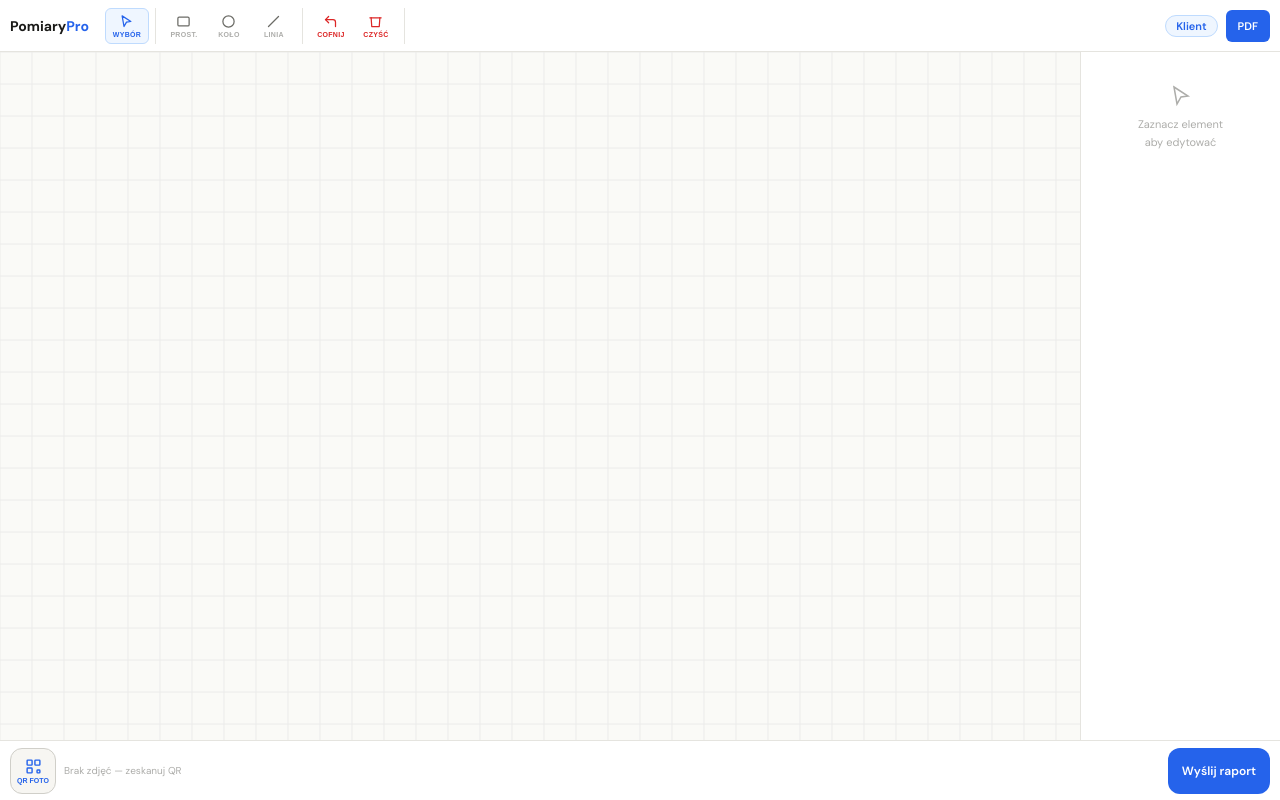
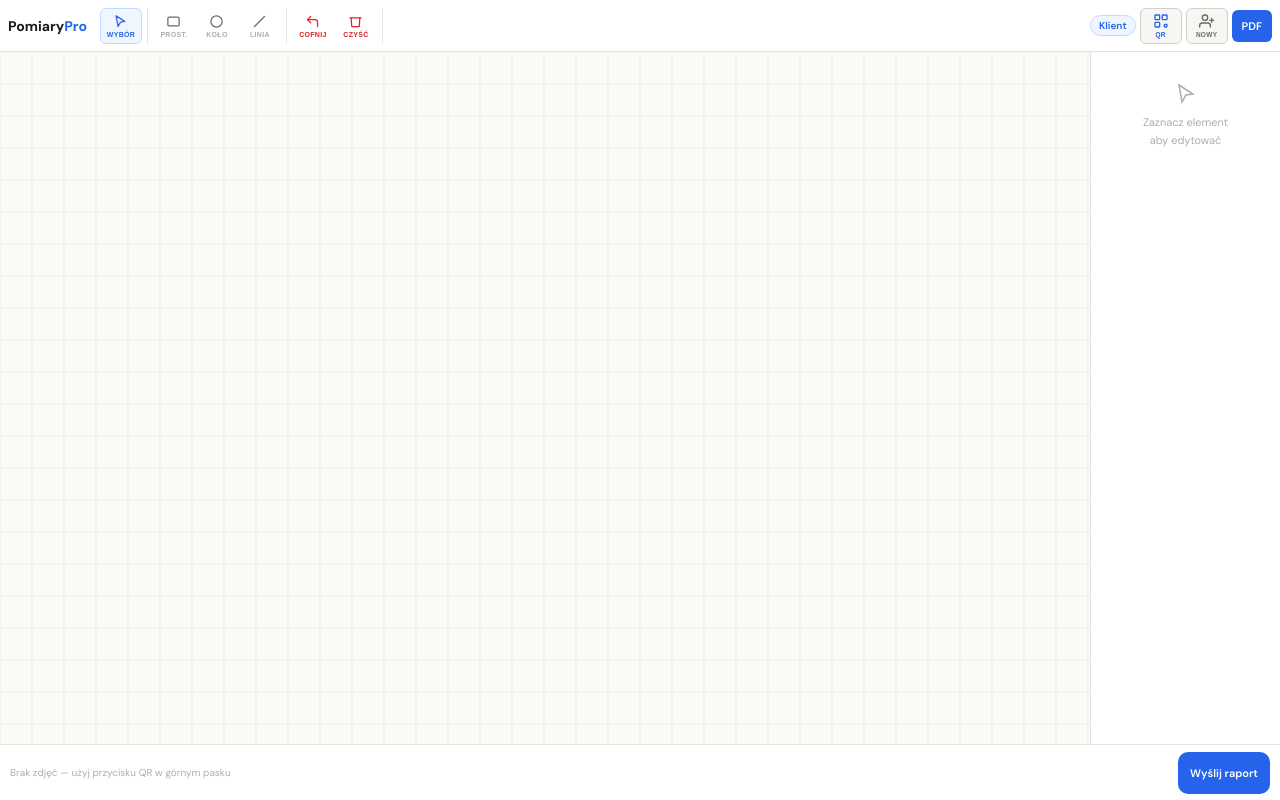
Before and after one commit to pavlowskymateusz-glitch/pomiarypro, a plain HTML site: page index.html in a window 1280 px wide. Both pictures are taken after a click on the button "Rozpocznij pomiar →". Drawn offline with nearby package versions, Linux system fonts and the light colour scheme; no server answers.

Commit message:
Add files via upload

```diff
--- a/index.html
+++ b/index.html
@@ -12,67 +12,43 @@
   --ac:#2563EB;--al:#EFF6FF;--am:#BFDBFE;--red:#DC2626;
   --ink:#1A1A18;--ink2:#6B6B66;--ink3:#ADADAA;
   --bg:#F7F6F2;--wh:#FFFFFF;--br:#E5E4DF;--br2:#D0CFC9;
-  --r:8px;--rl:12px;
-  --topbar:52px;--bottom:60px;
+  --r:8px;
 }
 *{box-sizing:border-box;margin:0;padding:0;-webkit-tap-highlight-color:transparent}
-html,body{
-  width:100%;height:100%;
-  overflow:hidden;
-  font-family:'DM Sans',sans-serif;
-  background:var(--bg);
-  touch-action:manipulation;
-}
+html,body{width:100%;height:100%;overflow:hidden;font-family:'DM Sans',sans-serif;background:var(--bg)}
 
 /* ── EKRAN STARTOWY ── */
 #ss{
   position:fixed;inset:0;z-index:999;background:var(--bg);
-  display:flex;align-items:center;justify-content:center;
-  padding:20px;
+  display:flex;align-items:center;justify-content:center;padding:20px;
 }
-.ssbox{
-  background:var(--wh);border-radius:16px;border:1px solid var(--br);
-  padding:36px 28px;width:100%;max-width:380px;text-align:center;
-}
+.ssbox{background:var(--wh);border-radius:16px;border:1px solid var(--br);padding:36px 28px;width:100%;max-width:380px;text-align:center;}
 .sslogo{font-size:28px;font-weight:700;color:var(--ink);margin-bottom:6px}
 .sslogo b{color:var(--ac)}
 .sssub{font-size:13px;color:var(--ink3);margin-bottom:24px}
-.ssinp{
-  display:block;width:100%;
-  border:2px solid var(--br);border-radius:var(--r);
-  padding:14px 14px;margin-bottom:14px;
-  font-family:'DM Sans',sans-serif;font-size:16px;color:var(--ink);
-  background:var(--bg);outline:none;
-}
+.ssinp{display:block;width:100%;border:2px solid var(--br);border-radius:var(--r);padding:14px;margin-bottom:14px;font-family:'DM Sans',sans-serif;font-size:16px;color:var(--ink);background:var(--bg);outline:none;}
 .ssinp:focus{border-color:var(--ac);background:var(--wh)}
-.ssbtn{
-  display:block;width:100%;height:52px;
-  background:var(--ac);color:var(--wh);border:none;border-radius:var(--r);
-  font-family:'DM Sans',sans-serif;font-size:16px;font-weight:700;cursor:pointer;
-}
+.ssbtn{display:block;width:100%;height:52px;background:var(--ac);color:var(--wh);border:none;border-radius:var(--r);font-family:'DM Sans',sans-serif;font-size:16px;font-weight:700;cursor:pointer;}
 
-/* ── APP LAYOUT ── */
+/* ── APP ── */
 #app{
-  display:flex;flex-direction:column;
+  display:grid;
+  grid-template-rows:52px 1fr 56px;
   width:100vw;height:100vh;
   overflow:hidden;
 }
 
 /* ── TOPBAR ── */
 .topbar{
-  height:var(--topbar);min-height:var(--topbar);flex-shrink:0;
+  grid-row:1;
   display:flex;align-items:center;
   background:var(--wh);border-bottom:1px solid var(--br);
-  padding:0 10px;gap:0;overflow-x:auto;overflow-y:hidden;
+  padding:0 8px;gap:0;overflow-x:auto;overflow-y:hidden;
 }
-.logo{font-size:14px;font-weight:700;color:var(--ink);margin-right:10px;white-space:nowrap;flex-shrink:0}
+.logo{font-size:14px;font-weight:700;color:var(--ink);margin-right:8px;white-space:nowrap;flex-shrink:0}
 .logo b{color:var(--ac)}
-.tg{display:flex;align-items:center;gap:1px;padding:0 6px;border-right:1px solid var(--br);flex-shrink:0}
-.tb{
-  display:flex;flex-direction:column;align-items:center;justify-content:center;
-  gap:2px;width:44px;height:36px;border-radius:6px;
-  border:1.5px solid transparent;background:transparent;cursor:pointer;flex-shrink:0;
-}
+.tg{display:flex;align-items:center;gap:1px;padding:0 5px;border-right:1px solid var(--br);flex-shrink:0}
+.tb{display:flex;flex-direction:column;align-items:center;justify-content:center;gap:2px;width:42px;height:36px;border-radius:6px;border:1.5px solid transparent;background:transparent;cursor:pointer;flex-shrink:0;touch-action:manipulation;}
 .tb.on{background:var(--al);border-color:var(--am)}
 .tb svg{width:15px;height:15px;stroke:var(--ink2);fill:none;stroke-width:2;stroke-linecap:round;stroke-linejoin:round}
 .tb.on svg{stroke:var(--ac)}
@@ -80,113 +56,78 @@ html,body{
 .tl{font-size:7px;font-weight:600;color:var(--ink3);letter-spacing:.3px;text-transform:uppercase}
 .tb.on .tl{color:var(--ac)}
 .sp{flex:1}
-.badge{
-  font-size:11px;font-weight:600;color:var(--ac);
-  background:var(--al);border:1px solid var(--am);border-radius:20px;
-  padding:3px 10px;white-space:nowrap;flex-shrink:0;
-  max-width:130px;overflow:hidden;text-overflow:ellipsis;
+
+/* Badge + przyciski akcji w topbarze */
+.badge{font-size:10px;font-weight:600;color:var(--ac);background:var(--al);border:1px solid var(--am);border-radius:20px;padding:3px 8px;white-space:nowrap;flex-shrink:0;max-width:110px;overflow:hidden;text-overflow:ellipsis;}
+.icon-btn{
+  display:flex;flex-direction:column;align-items:center;justify-content:center;gap:2px;
+  width:42px;height:36px;border-radius:6px;border:1.5px solid var(--br2);
+  background:var(--bg);cursor:pointer;flex-shrink:0;margin-left:4px;
+  touch-action:manipulation;
 }
-.expbtn{
-  margin-left:8px;height:32px;padding:0 12px;flex-shrink:0;
+.icon-btn svg{width:16px;height:16px;stroke:var(--ac);fill:none;stroke-width:2;stroke-linecap:round;stroke-linejoin:round}
+.icon-btn span{font-size:6.5px;font-weight:700;color:var(--ac);letter-spacing:.3px;text-transform:uppercase}
+.icon-btn.new-btn svg{stroke:var(--ink2)}
+.icon-btn.new-btn span{color:var(--ink2)}
+.pdf-btn{
+  height:32px;padding:0 10px;flex-shrink:0;margin-left:4px;
   background:var(--ac);color:var(--wh);border:none;border-radius:6px;
   font-family:'DM Sans',sans-serif;font-size:11px;font-weight:600;cursor:pointer;
-  white-space:nowrap;
+  white-space:nowrap;touch-action:manipulation;
 }
 
-/* ── MAIN AREA ── */
+/* ── MAIN ── */
 .main{
-  flex:1;min-height:0;
-  display:flex;overflow:hidden;
+  grid-row:2;
+  display:flex;overflow:hidden;min-height:0;
 }
-
-/* ── CANVAS ── */
-.cwrap{
-  flex:1;min-width:0;position:relative;overflow:hidden;
-  background:#FAFAF7;
-}
+.cwrap{flex:1;min-width:0;position:relative;overflow:hidden;background:#FAFAF7;}
 #c{display:block;width:100%;height:100%;touch-action:none}
-.hint{
-  position:absolute;bottom:8px;left:50%;transform:translateX(-50%);
-  background:rgba(26,26,24,.7);color:#fff;font-size:11px;
-  padding:4px 14px;border-radius:20px;
-  pointer-events:none;white-space:nowrap;opacity:0;transition:opacity .3s;
-}
+.hint{position:absolute;bottom:8px;left:50%;transform:translateX(-50%);background:rgba(26,26,24,.7);color:#fff;font-size:11px;padding:4px 14px;border-radius:20px;pointer-events:none;white-space:nowrap;opacity:0;transition:opacity .3s;}
 .hint.on{opacity:1}
 
 /* ── QR OVERLAY ── */
-.qrov{
-  display:none;position:absolute;inset:0;
-  background:rgba(0,0,0,.5);align-items:center;justify-content:center;z-index:50;
-}
+.qrov{display:none;position:absolute;inset:0;background:rgba(0,0,0,.5);align-items:center;justify-content:center;z-index:50;}
 .qrov.open{display:flex}
-.qrbox{
-  background:var(--wh);border-radius:var(--rl);
-  padding:24px;text-align:center;width:280px;
-  max-height:90vh;overflow-y:auto;
-}
+.qrbox{background:var(--wh);border-radius:12px;padding:22px;text-align:center;width:270px;max-height:90vh;overflow-y:auto;}
 .qrbox h3{font-size:14px;font-weight:700;color:var(--ink);margin-bottom:4px}
-.qrbox p{font-size:11px;color:var(--ink3);margin-bottom:14px}
-#qrel{display:flex;align-items:center;justify-content:center;margin:0 auto 12px;min-height:180px}
-.qrcnt{font-size:26px;font-weight:700;color:var(--ac);font-family:'DM Mono',monospace}
-.qrcntl{font-size:10px;color:var(--ink3);font-weight:600;letter-spacing:1px;text-transform:uppercase;margin-bottom:16px}
-.qrcls{
-  width:100%;height:38px;background:var(--bg);
-  border:1.5px solid var(--br2);border-radius:var(--r);
-  font-family:'DM Sans',sans-serif;font-size:13px;font-weight:600;color:var(--ink2);cursor:pointer;
-}
+.qrbox p{font-size:11px;color:var(--ink3);margin-bottom:12px}
+#qrel{display:flex;align-items:center;justify-content:center;margin:0 auto 10px;min-height:170px}
+.qrcnt{font-size:24px;font-weight:700;color:var(--ac);font-family:'DM Mono',monospace}
+.qrcntl{font-size:10px;color:var(--ink3);font-weight:600;letter-spacing:1px;text-transform:uppercase;margin-bottom:14px}
+.qrcls{width:100%;height:36px;background:var(--bg);border:1.5px solid var(--br2);border-radius:var(--r);font-family:'DM Sans',sans-serif;font-size:13px;font-weight:600;color:var(--ink2);cursor:pointer;}
 
-/* ── SIDE PANEL ── */
-.side{
-  width:200px;flex-shrink:0;
-  background:var(--wh);border-left:1px solid var(--br);
-  display:flex;flex-direction:column;overflow-y:auto;
-  padding:12px;gap:10px;
-}
+/* ── SIDE ── */
+.side{width:190px;flex-shrink:0;background:var(--wh);border-left:1px solid var(--br);display:flex;flex-direction:column;overflow-y:auto;padding:10px;gap:10px;}
 .plbl{font-size:9px;font-weight:700;color:var(--ink3);letter-spacing:1.5px;text-transform:uppercase;padding-bottom:5px;border-bottom:1px solid var(--br)}
 .nosel{text-align:center;padding:20px 0;color:var(--ink3);font-size:11px;line-height:1.6}
 .nosel svg{display:block;margin:0 auto 8px;width:24px;height:24px;stroke:var(--ink3);fill:none;stroke-width:1.5;stroke-linecap:round}
 .dr{display:flex;align-items:center;gap:6px}
-.dk{font-size:11px;font-weight:600;color:var(--ink2);width:32px;flex-shrink:0}
-.df{flex:1;display:flex;align-items:center;background:var(--bg);border:1.5px solid var(--br);border-radius:6px;padding:0 7px;height:34px;gap:3px}
+.dk{font-size:11px;font-weight:600;color:var(--ink2);width:30px;flex-shrink:0}
+.df{flex:1;display:flex;align-items:center;background:var(--bg);border:1.5px solid var(--br);border-radius:6px;padding:0 6px;height:32px;gap:3px;}
 .df:focus-within{border-color:var(--ac);background:var(--wh)}
-.df input{flex:1;border:none;background:transparent;font-family:'DM Mono',monospace;font-size:13px;color:var(--ink);outline:none;min-width:0;text-align:right}
+.df input{flex:1;border:none;background:transparent;font-family:'DM Mono',monospace;font-size:13px;color:var(--ink);outline:none;min-width:0;text-align:right;}
 .df input::placeholder{color:var(--ink3)}
 .du{font-size:10px;color:var(--ink3);flex-shrink:0}
-.la{
-  width:100%;border:1.5px solid var(--br);border-radius:6px;
-  padding:7px 9px;font-family:'DM Sans',sans-serif;font-size:12px;color:var(--ink);
-  background:var(--bg);outline:none;resize:none;min-height:52px;
-}
+.la{width:100%;border:1.5px solid var(--br);border-radius:6px;padding:7px 8px;font-family:'DM Sans',sans-serif;font-size:12px;color:var(--ink);background:var(--bg);outline:none;resize:none;min-height:50px;}
 .la:focus{border-color:var(--ac);background:var(--wh)}
 .la::placeholder{color:var(--ink3)}
-.ab{width:100%;height:34px;background:var(--ac);color:var(--wh);border:none;border-radius:6px;font-family:'DM Sans',sans-serif;font-size:12px;font-weight:600;cursor:pointer}
-.db{width:100%;height:32px;background:transparent;color:var(--red);border:1.5px solid #FCA5A5;border-radius:6px;font-family:'DM Sans',sans-serif;font-size:11px;font-weight:600;cursor:pointer;margin-top:2px}
+.ab{width:100%;height:32px;background:var(--ac);color:var(--wh);border:none;border-radius:6px;font-family:'DM Sans',sans-serif;font-size:12px;font-weight:600;cursor:pointer;touch-action:manipulation;}
+.db{width:100%;height:30px;background:transparent;color:var(--red);border:1.5px solid #FCA5A5;border-radius:6px;font-family:'DM Sans',sans-serif;font-size:11px;font-weight:600;cursor:pointer;margin-top:2px;touch-action:manipulation;}
 
-/* ── BOTTOM BAR ── */
+/* ── BOTTOM ── */
 .bottom{
-  height:var(--bottom);min-height:var(--bottom);flex-shrink:0;
+  grid-row:3;
+  display:flex;align-items:center;
   background:var(--wh);border-top:1px solid var(--br);
-  display:flex;align-items:center;padding:0 10px;gap:8px;
+  padding:0 10px;gap:8px;
 }
-.qrbtn{
-  width:46px;height:46px;border-radius:var(--rl);
-  background:var(--bg);border:1.5px solid var(--br2);
-  display:flex;flex-direction:column;align-items:center;justify-content:center;
-  gap:2px;cursor:pointer;flex-shrink:0;
-}
-.qrbtn svg{width:17px;height:17px;stroke:var(--ac);fill:none;stroke-width:2}
-.qrbtn span{font-size:7px;font-weight:700;color:var(--ac)}
-.ptray{flex:1;min-width:0;display:flex;align-items:center;gap:6px;overflow-x:auto;padding:2px 0}
+.ptray{flex:1;min-width:0;display:flex;align-items:center;gap:6px;overflow-x:auto;padding:2px 0;}
 .ptray::-webkit-scrollbar{height:2px}
 .ptray::-webkit-scrollbar-thumb{background:var(--am)}
-.pchip{flex-shrink:0;background:var(--bg);border:1px solid var(--br2);border-radius:5px;padding:4px 9px;font-size:10px;font-weight:600;color:var(--ink2);white-space:nowrap;font-family:'DM Mono',monospace;cursor:pointer}
+.pchip{flex-shrink:0;background:var(--bg);border:1px solid var(--br2);border-radius:5px;padding:3px 8px;font-size:10px;font-weight:600;color:var(--ink2);white-space:nowrap;font-family:'DM Mono',monospace;cursor:pointer;}
 .etray{font-size:10px;color:var(--ink3)}
-.sndbtn{
-  height:46px;padding:0 14px;flex-shrink:0;
-  background:var(--ac);color:var(--wh);border:none;border-radius:var(--rl);
-  font-family:'DM Sans',sans-serif;font-size:12px;font-weight:600;cursor:pointer;
-  white-space:nowrap;
-}
+.sndbtn{height:42px;padding:0 12px;flex-shrink:0;background:var(--ac);color:var(--wh);border:none;border-radius:10px;font-family:'DM Sans',sans-serif;font-size:11px;font-weight:600;cursor:pointer;white-space:nowrap;touch-action:manipulation;}
 </style>
 </head>
 <body>
@@ -209,12 +150,14 @@ html,body{
   <!-- TOPBAR -->
   <div class="topbar">
     <div class="logo">Pomiary<b>Pro</b></div>
+
     <div class="tg">
       <button class="tb on" id="tb-select" onclick="setMode('select')">
         <svg viewBox="0 0 24 24"><path d="M5 3l14 9-7 1-4 7z"/></svg>
         <span class="tl">Wybór</span>
       </button>
     </div>
+
     <div class="tg">
       <button class="tb" id="tb-rect" onclick="setMode('rect')">
         <svg viewBox="0 0 24 24"><rect x="3" y="5" width="18" height="14" rx="2"/></svg>
@@ -229,6 +172,7 @@ html,body{
         <span class="tl">Linia</span>
       </button>
     </div>
+
     <div class="tg">
       <button class="tb rd" onclick="Canvas.undo()">
         <svg viewBox="0 0 24 24"><polyline points="9,14 4,9 9,4"/><path d="M20 20v-7a4 4 0 0 0-4-4H4"/></svg>
@@ -239,9 +183,25 @@ html,body{
         <span class="tl" style="color:var(--red)">Czyść</span>
       </button>
     </div>
+
     <div class="sp"></div>
+
+    <!-- Nazwa klienta -->
     <div class="badge" id="badge">—</div>
-    <button class="expbtn" onclick="exportPDF()">PDF</button>
+
+    <!-- QR w topbarze — zawsze widoczny -->
+    <button class="icon-btn" id="qrbtn" title="Zdjęcia QR">
+      <svg viewBox="0 0 24 24"><rect x="3" y="3" width="7" height="7" rx="1"/><rect x="14" y="3" width="7" height="7" rx="1"/><rect x="3" y="14" width="7" height="7" rx="1"/><rect x="17" y="17" width="4" height="4" rx="1"/></svg>
+      <span>QR</span>
+    </button>
+
+    <!-- Nowy klient -->
+    <button class="icon-btn new-btn" id="newbtn" title="Nowy klient">
+      <svg viewBox="0 0 24 24"><path d="M17 21v-2a4 4 0 0 0-4-4H5a4 4 0 0 0-4 4v2"/><circle cx="9" cy="7" r="4"/><line x1="19" y1="8" x2="19" y2="14"/><line x1="22" y1="11" x2="16" y2="11"/></svg>
+      <span>Nowy</span>
+    </button>
+
+    <button class="pdf-btn" onclick="exportPDF()">PDF</button>
   </div>
 
   <!-- MAIN -->
@@ -249,7 +209,7 @@ html,body{
     <div class="cwrap" id="cwrap">
       <canvas id="c"></canvas>
       <div class="hint" id="hint"></div>
-      <!-- QR -->
+
       <div class="qrov" id="qrov">
         <div class="qrbox">
           <h3>Zeskanuj telefonem</h3>
@@ -262,7 +222,6 @@ html,body{
       </div>
     </div>
 
-    <!-- PANEL -->
     <div class="side">
       <div id="pe">
         <div class="nosel">
@@ -270,10 +229,10 @@ html,body{
           Zaznacz element<br>aby edytować
         </div>
       </div>
-      <div id="ped" style="display:none;flex-direction:column;gap:10px">
+      <div id="ped" style="display:none;flex-direction:column;gap:9px">
         <div>
           <div class="plbl" style="margin-bottom:8px">Wymiary</div>
-          <div style="display:flex;flex-direction:column;gap:7px">
+          <div style="display:flex;flex-direction:column;gap:6px">
             <div class="dr">
               <span class="dk" id="lw">Szer.</span>
               <div class="df"><input id="iw" type="number" min="1" placeholder="—" inputmode="decimal"><span class="du">mm</span></div>
@@ -294,19 +253,15 @@ html,body{
     </div>
   </div>
 
-  <!-- BOTTOM -->
+  <!-- BOTTOM — tylko pasek zdjęć i wyślij -->
   <div class="bottom">
-    <button class="qrbtn" id="qrbtn">
-      <svg viewBox="0 0 24 24"><rect x="3" y="3" width="7" height="7" rx="1"/><rect x="14" y="3" width="7" height="7" rx="1"/><rect x="3" y="14" width="7" height="7" rx="1"/><rect x="17" y="17" width="4" height="4" rx="1"/></svg>
-      <span>QR FOTO</span>
-    </button>
     <div class="ptray" id="ptray">
-      <span class="etray">Brak zdjęć — zeskanuj QR</span>
+      <span class="etray">Brak zdjęć — użyj przycisku QR w górnym pasku</span>
     </div>
     <button class="sndbtn" onclick="sendReport()">Wyślij raport</button>
   </div>
 
-</div><!-- #app -->
+</div>
 
 <script src="config.js"></script>
 <script src="src/js/canvas.js"></script>
@@ -329,19 +284,36 @@ html,body{
     Polling.start(Session.getSessionId(), function(np) {
       np.forEach(function(p){ photos.push(p); addChip(p); });
       if (qrOpen) document.getElementById('qrcnt').textContent = photos.length;
-      showHint('Nowe zdjęcie: ' + (np[0].description || ''));
+      showHint('📸 Nowe zdjęcie: ' + (np[0].description || ''));
     });
     OfflineQueue.init();
+  }
+
+  function newSession() {
+    if (!confirm('Rozpocząć nową sesję dla nowego klienta?\nBieżący szkic zostanie wyczyszczony.')) return;
+    Session.clear();
+    Polling.reset();
+    photos = [];
+    ready = false;
+    document.getElementById('ptray').innerHTML = '<span class="etray">Brak zdjęć — użyj przycisku QR w górnym pasku</span>';
+    Canvas.clearAll();
+    updatePanel();
+    document.getElementById('ss').style.display = 'flex';
+    document.getElementById('ssinp').value = '';
+    document.getElementById('badge').textContent = '—';
+    setTimeout(function(){ document.getElementById('ssinp').focus(); }, 100);
   }
 
   // Ekran startowy
   document.getElementById('ssbtn').addEventListener('click', function(){
     var n = (document.getElementById('ssinp').value || '').trim() || 'Klient';
-    boot(Session.create(n).clientName);
+    var sess = Session.create(n);
+    boot(sess.clientName);
   });
   document.getElementById('ssinp').addEventListener('keydown', function(e){
     if (e.key === 'Enter') document.getElementById('ssbtn').click();
   });
+  document.getElementById('newbtn').addEventListener('click', newSession);
 
   // Przywróć sesję
   var r = Session.restore();
@@ -356,14 +328,12 @@ html,body{
     });
   };
 
-  // Hint
   function showHint(msg) {
     var h = document.getElementById('hint');
     h.textContent = msg; h.classList.add('on');
     clearTimeout(h._t); h._t = setTimeout(function(){ h.classList.remove('on'); }, 2500);
   }
 
-  // Panel
   window.updatePanel = function(shape) {
     shape = shape || Canvas.getSelected();
     var pe = document.getElementById('pe');
@@ -394,7 +364,7 @@ html,body{
     document.getElementById('qrov').classList.add('open');
     var el = document.getElementById('qrel');
     el.innerHTML = '';
-    try { Session.renderQR(el, 190); } catch(e) { el.textContent = 'Błąd: '+e.message; }
+    try { Session.renderQR(el, 180); } catch(e) { el.textContent = 'Błąd: '+e.message; }
     document.getElementById('qrcnt').textContent = photos.length;
   });
 
@@ -403,7 +373,6 @@ html,body{
     document.getElementById('qrov').classList.remove('open');
   };
 
-  // PDF
   window.exportPDF = function() {
     if (!ready) return;
     PDFGenerator.generate({
```
